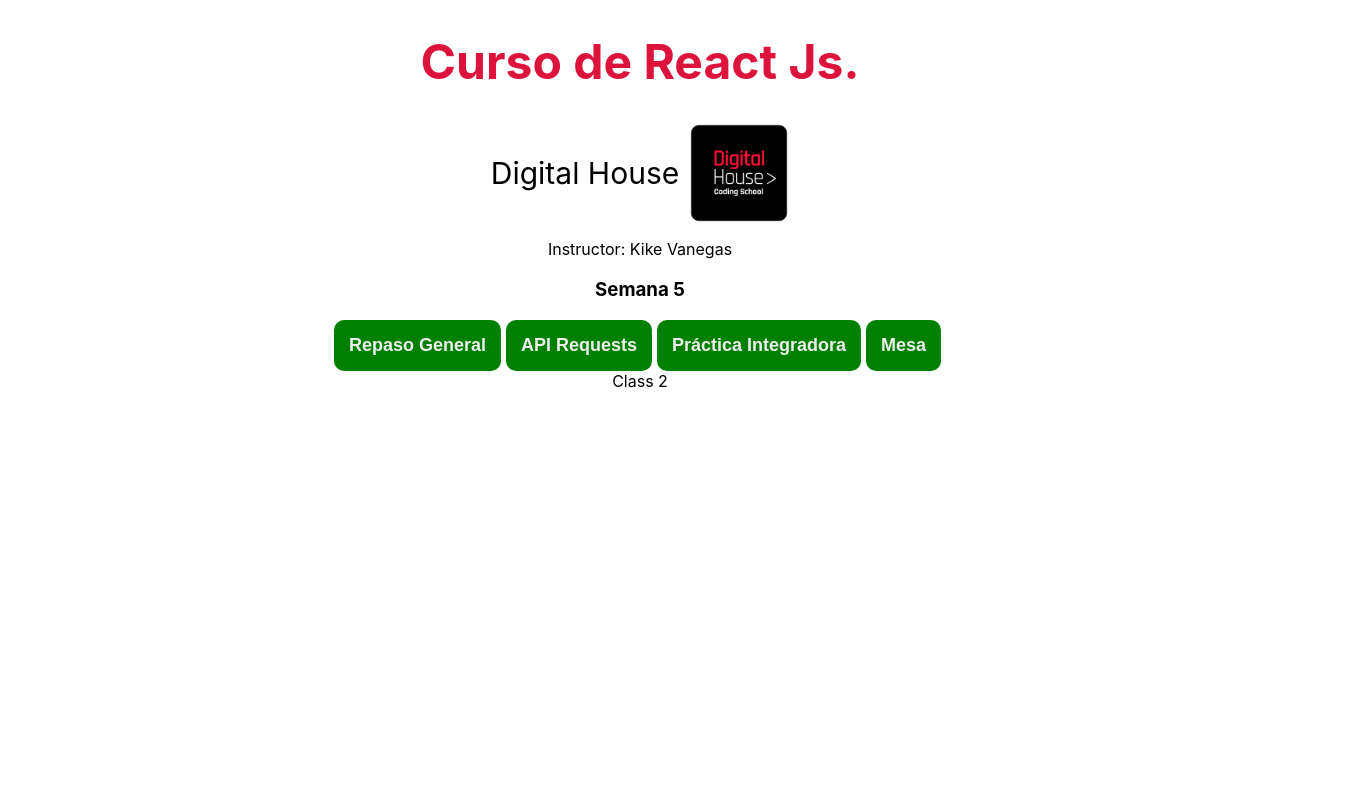
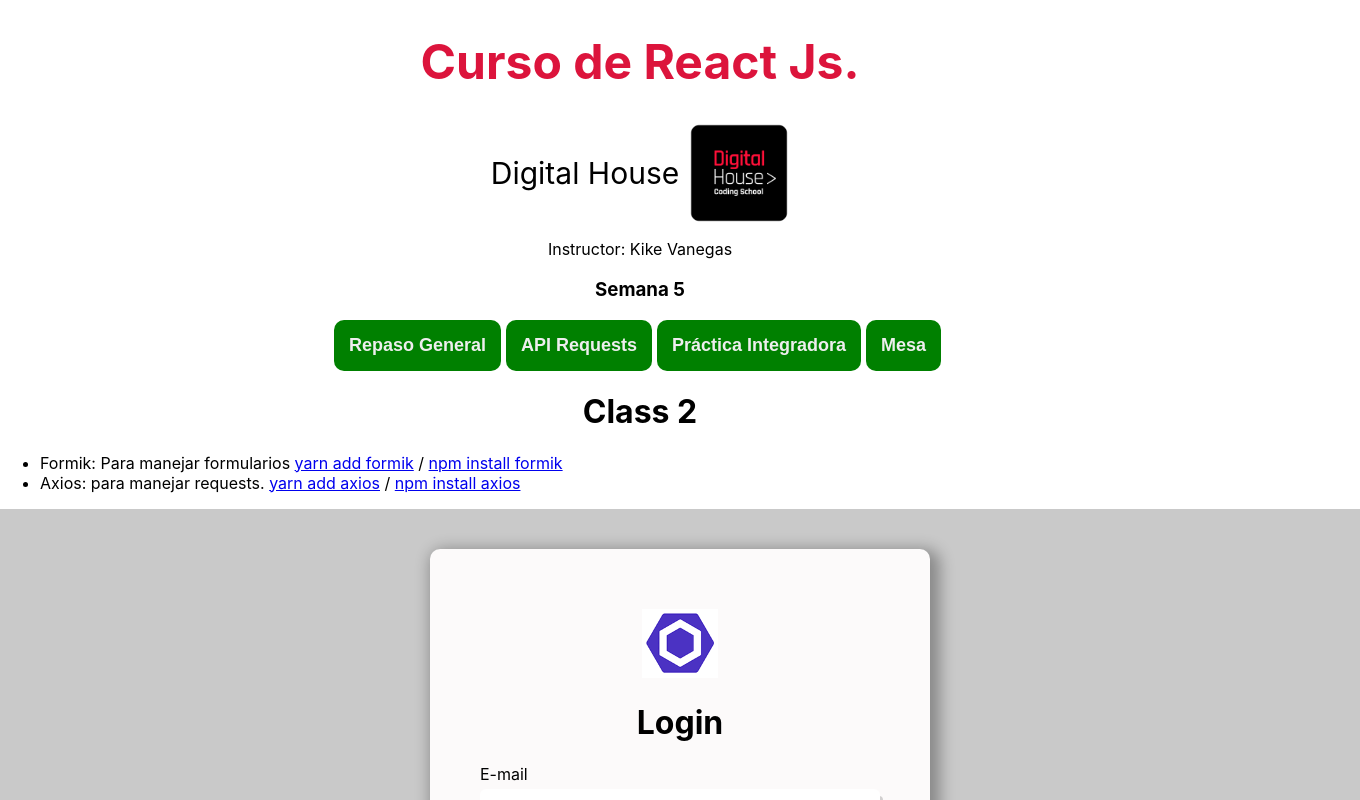
Before and after one commit to jayad23/Glossary_React, a React (Create React App) app: page / in a window 1280 px wide. Both pictures are taken after a click on the button "API Requests". Shown: the top 800 px of the page, 1360 px wide, since content can reach past the window. Built offline with nearby package versions, Linux system fonts and the light colour scheme.

Commit message:
Final config semana 5 clase 2

```diff
--- a/src/components/Week2/Clase_3/MainComponent.js
+++ b/src/components/Week2/Clase_3/MainComponent.js
@@ -10,10 +10,6 @@
         <Card cardTitle={"Login"}>
             <FormLogin />
         </Card>
-        {/** COMPONENTE REGISTER */}
-        <Card cardTitle={"Register"}>
-          <FormRegister />
-        </Card>
     </div>
   )
 }
--- a/src/components/Week5/Class2/App.js
+++ b/src/components/Week5/Class2/App.js
@@ -1,8 +1,16 @@
 import React from 'react'
+import MainComponent from '../../Week2/Clase_3/MainComponent'
 
 const App = () => {
   return (
-    <div>Class 2</div>
+    <div >
+      <h1>Class 2</h1>
+      <ul style={{ textAlign: "start"}}>
+        <li>Formik: Para manejar formularios <a href="https://yarnpkg.com/package/formik">yarn add formik</a> / <a href="https://www.npmjs.com/package/formik">npm install formik</a></li>
+        <li>Axios: para manejar requests. <a href="https://yarnpkg.com/package/axios">yarn add axios</a> / <a href="https://www.npmjs.com/package/axios">npm install axios</a></li>
+      </ul>
+      <MainComponent />
+    </div>
   )
 }
 
```
